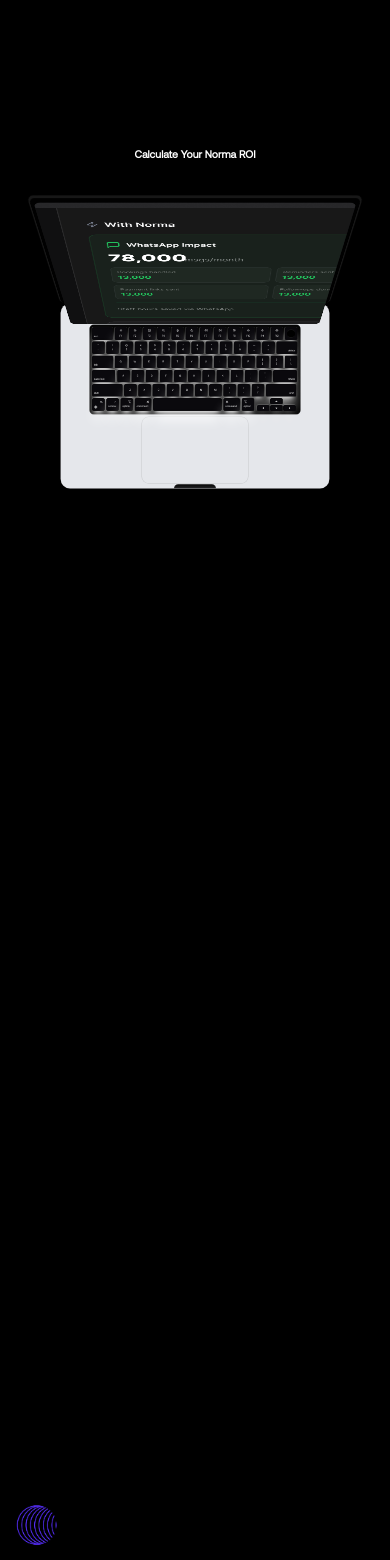
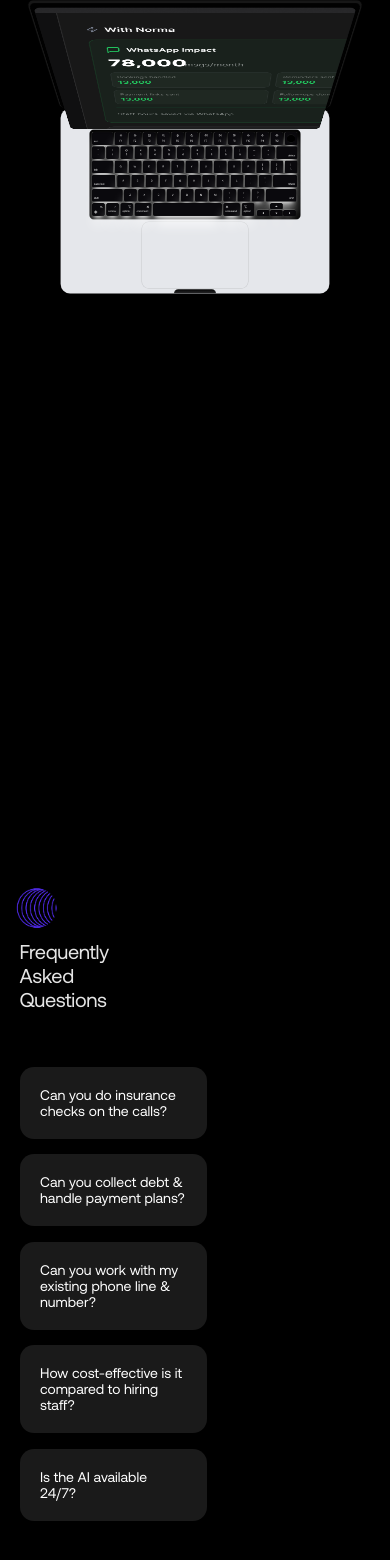
Before and after one commit to TIC-Global-Services/Norma-AI, a Next.js app: page / in a window 390 px wide. Shown: the part 6439-7999 px from the top of the page. Built offline with nearby package versions, Linux system fonts and the light colour scheme.

Commit message:
fixx responsiveness glitches

```diff
--- a/app/components/Footer.tsx
+++ b/app/components/Footer.tsx
@@ -92,7 +92,7 @@
                     <div className="w-full flex flex-wrap md:flex-nowrap justify-between items-center ml-5 md:ml-0">
 
                         {/* Left side links */}
-                        <ul className="flex items-center gap-[10px] md:gap-10 mb-3 md:mb-0 mr-auto md:mr-0 md:mx-auto md:mx-0">
+                        <ul className="flex items-center gap-[10px] md:gap-10 mb-3 md:mb-0 mr-auto md:mr-auto md:mx-0 md:mx-0">
                            <li onClick={()=>toHIW()} className={`${textStyle} whitespace-nowrap cursor-pointer`}>
                             <a >
                                 How it Works
--- a/app/components/HowItWorks.tsx
+++ b/app/components/HowItWorks.tsx
@@ -203,9 +203,9 @@
 
 
             {/* Top Content */}
-            <div   className="absolute w-full top-[7.32%] md:top-[15%] lg:w-[42.3%] md:w-[32.64%] md:top-[6.59%] md:left-[4.17%]">
+            <div   className="absolute w-full top-[7.32%] md:top-[15%] lg:w-[42.3%] md:w-[32.64%] md:top-[6.59%] md:left-[4.17%] ">
 
-                <button className="flex items-center gap-3 px-[12px] md:px-[4.26%] py-[11px] md:py-[2.98%] rounded-full bg-[#FFFFFF1A] mb-5 md:mb-[6.38%] mx-4 md:mx-auto md:mx-0">
+                <button className="flex items-center gap-3 px-[12px] md:px-[4.26%] py-[11px] md:py-[2.98%] rounded-full bg-[#FFFFFF1A] mb-5 md:mb-[6.38%] mx-4 md:mr-auto md:mx-0">
 
                     <svg width="6" height="6" viewBox="0 0 6 6" fill="none" xmlns="http://www.w3.org/2000/svg"><rect width="6" height="6" rx="3" fill="white"/></svg>
                     <p className="text-[12px]  md:text-[14px] leading-[14px] md:tracking-[0%] text-[#FFFFFF]">How it works</p>
@@ -214,7 +214,7 @@
 
                 <div ref={topContentRef} className="w-full">
 
-                    <h2 className="text-[24px] leading-[28px] md:text-[50px] md:leading-[36px] tracking-[0%] text-[#FFFFFF] px-4 pb-4 md:pb-[4.2553%] text-left">{data[currentData].top.title}</h2>
+                    <h2 className="text-[24px] leading-[28px] md:text-[50px] md:leading-[36px] tracking-[0%] text-[#FFFFFF] px-4 md:px-0 pb-4 md:pb-[4.2553%] text-left">{data[currentData].top.title}</h2>
 
                 <p className="text-[14px] leading-[16px] md:text-[16px] md:leading-[18px] tracking-[0%] text-[#FFFFFF] text-left px-4 md:px-0">{data[currentData].top.text}</p>
 
--- a/app/components/Questions.tsx
+++ b/app/components/Questions.tsx
@@ -31,9 +31,16 @@
     return(
         <section id="FAQ" className="relative w-full px-[5%] md:px-[4.1667%] pt-[10%] md:pt-[4.1667%] bg-black ">
 
-             <div
-                className="w-full absolute top-0 left-0 aspect-1440/240 -translate-y-[80%] bg-black blur-[20px]"
-                ></div>
+            {/* Overlay blur shaders */}
+            <div className=" w-full absolute top-0 left-0  -translate-y-[50%] md:-translate-y-[71.43%]">
+                <div
+                className="w-full aspect-768/140 md:aspect-1440/140 bg-[#000000]"
+                style={{
+                    maskImage: "linear-gradient(to bottom, transparent 0%, black 20%, black 40%, black 70%, transparent 100%)",
+                    WebkitMaskImage: "linear-gradient(to bottom, transparent 0%, black 20%, black 40%, black 70%, transparent 100%)",
+                }}
+                />
+            </div>
 
 
             {/* LOGO */}
--- a/app/components/ScrollNorma.tsx
+++ b/app/components/ScrollNorma.tsx
@@ -65,12 +65,12 @@
   }, []);
 
   return (
-    <section id="ROICalculator" className="w-full bg-black overflow-clip">
-      <div className={`w-full ${translateValue} scale-150 md:scale-80 `}>
+    <section id="ROICalculator" className="w-full h-[150vh] md:h-auto bg-black overflow-clip">
+      <div className={`w-full ] ${translateValue} scale-150 md:scale-80 -mt-[50%] md:-mt-0`}>
         <MacbookScroll
           src="/assets/img/ScrollNorma/Norma_ROI.png"
           title={
-            <span className="text-[20px] leading-[24px] tracking-[1%] md:text-[40px] md:leading-[44px] md:tracking-[1%] text-[#FFFFFF] mx-auto text-center">
+            <span className="md:block text-[30px] leading-[24px] tracking-[1%] md:text-[40px] md:leading-[44px] md:tracking-[1%] text-[#FFFFFF] mx-auto text-center">
               Calculate Your Norma ROI
             </span>
           }
```
Also changed, not shown: app/components/NormCore.tsx (+1 -3 lines).
